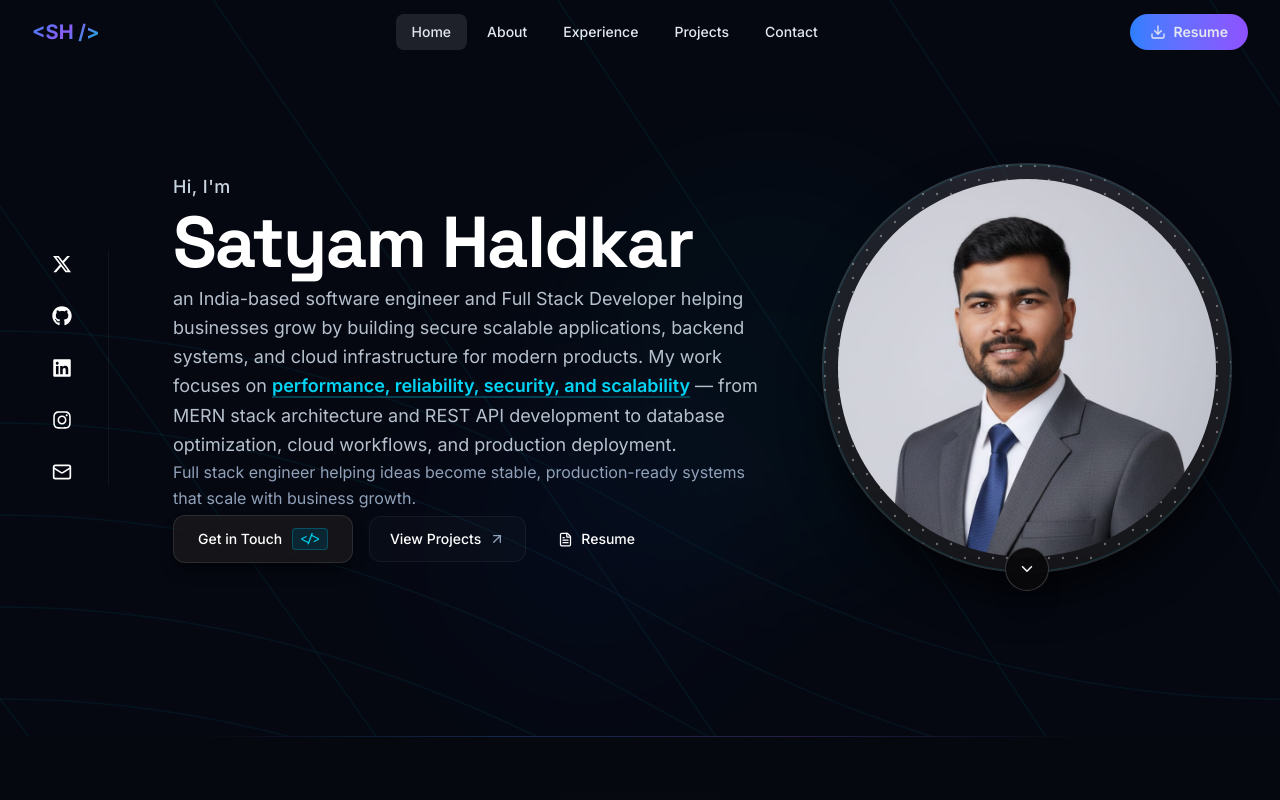
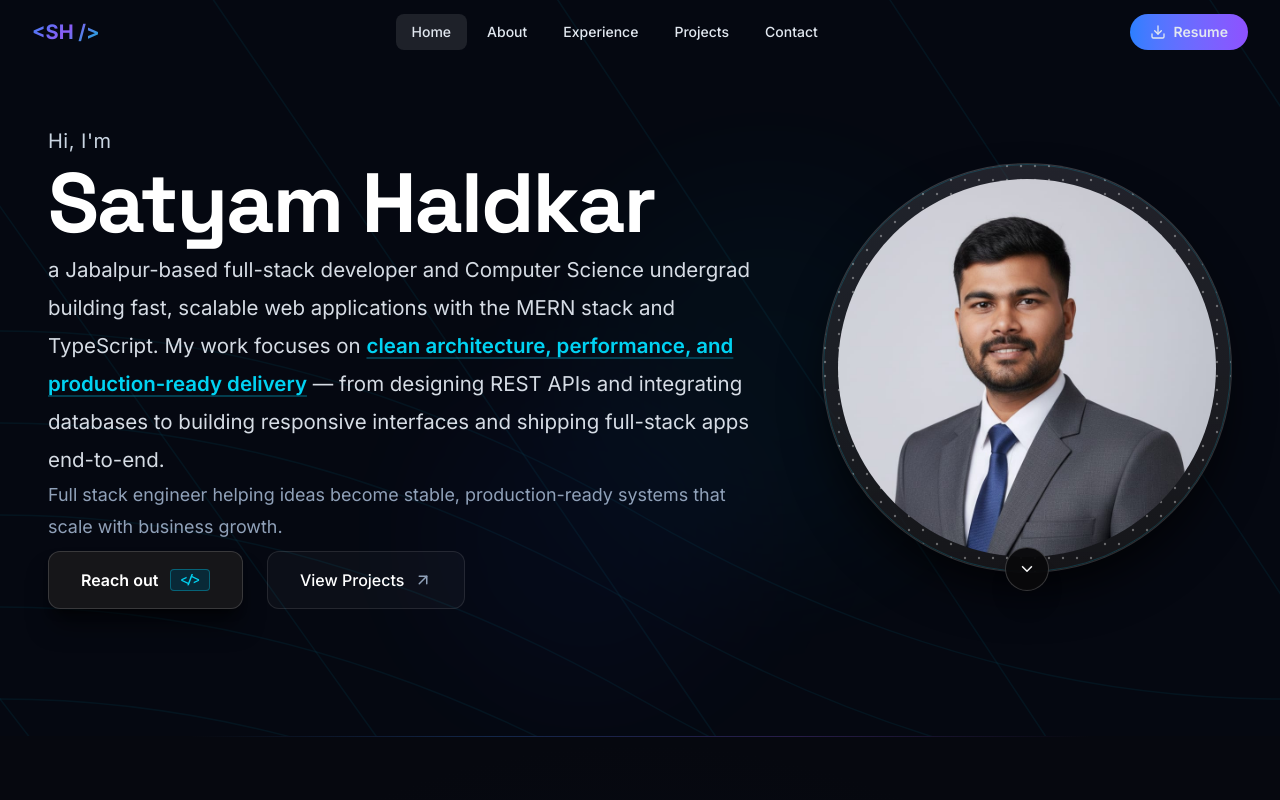
Before and after one commit to satyam18x/Portfolio, a Next.js app: page / in a window 1280 px wide. Shown: the top 800 px of the page. Built offline with nearby package versions, Linux system fonts and the light colour scheme.

Commit message:
hero section

```diff
--- a/src/components/Hero.tsx
+++ b/src/components/Hero.tsx
@@ -1,8 +1,7 @@
 "use client";
 
 import { motion } from "framer-motion";
-import { Mail, ChevronDown, Code, ArrowUpRight, FileText } from "lucide-react";
-import { FaGithub, FaLinkedin, FaInstagram, FaXTwitter, FaTelegram } from "react-icons/fa6";
+import { ChevronDown, ArrowUpRight } from "lucide-react";
 import Image from "next/image";
 import Link from "next/link";
 import { personalInfo } from "@/data/portfolio";
@@ -14,14 +13,6 @@ const fadeUp = (delay = 0) => ({
 });
 
 export default function Hero() {
-  const socialLinks = [
-    { icon: FaXTwitter, href: personalInfo.twitter || "https://x.com", label: "X / Twitter" },
-    { icon: FaGithub, href: personalInfo.github, label: "GitHub" },
-    { icon: FaLinkedin, href: personalInfo.linkedin, label: "LinkedIn" },
-    { icon: FaInstagram, href: "https://instagram.com", label: "Instagram" },
-    { icon: Mail, href: `mailto:${personalInfo.email}`, label: "Email" },
-  ];
-
   return (
     <section
       id="home"
@@ -59,116 +50,64 @@ export default function Hero() {
         <div className="absolute bottom-10 left-1/3 w-80 h-80 bg-blue-600/10 rounded-full blur-3xl pointer-events-none" />
       </div>
 
-      <div className="relative w-full max-w-7xl mx-auto px-5 sm:px-8 lg:px-12 flex flex-col lg:flex-row items-center gap-12 lg:gap-16">
-        {/* ── Left Social Vertical Sidebar (Desktop) ── */}
-        <motion.div
-          {...fadeUp(0.1)}
-          className="hidden md:flex lg:flex flex-col items-center gap-6 pr-4 lg:pr-8 border-r border-white/5"
-        >
-          {socialLinks.map((s, idx) => (
-            <motion.a
-              key={idx}
-              href={s.href}
-              target="_blank"
-              rel="noopener noreferrer"
-              aria-label={s.label}
-              whileHover={{ scale: 1.15, x: 2 }}
-              className="text-slate-400 hover:text-cyan-400 transition-colors p-1"
-            >
-              <s.icon size={20} />
-            </motion.a>
-          ))}
-        </motion.div>
-
+      <div className="relative w-full max-w-7xl mx-auto px-5 sm:px-8 lg:px-12 flex flex-col-reverse lg:flex-row items-center justify-between gap-12 lg:gap-16">
         {/* ── Main Content Area (Text) ── */}
-        <div className="flex-1 text-left">
+        <div className="flex-1 text-left max-w-3xl lg:max-w-4xl">
           <motion.p
-            {...fadeUp(0.15)}
-            className="text-base sm:text-lg font-medium text-slate-300 mb-2 tracking-wide"
+            {...fadeUp(0.1)}
+            className="text-lg sm:text-xl font-normal text-slate-300 mb-3 tracking-wide"
           >
             Hi, I&apos;m
           </motion.p>
 
           <motion.h1
-            {...fadeUp(0.25)}
-            className="text-5xl sm:text-6xl md:text-7xl font-extrabold text-white tracking-tight leading-[1.08] mb-6"
+            {...fadeUp(0.2)}
+            className="text-6xl sm:text-7xl lg:text-[5.25rem] font-bold text-white tracking-tight leading-[1.04] mb-8"
             style={{ fontFamily: "var(--font-display)" }}
           >
             {personalInfo.name}
           </motion.h1>
 
           <motion.p
-            {...fadeUp(0.35)}
-            className="text-base sm:text-lg text-slate-300/90 leading-relaxed max-w-2xl mb-4 font-normal"
+            {...fadeUp(0.3)}
+            className="text-lg sm:text-xl lg:text-[1.28rem] text-slate-200/95 leading-[1.8] sm:leading-[1.85] mb-7 sm:mb-9 font-normal"
           >
-            an India-based software engineer and Full Stack Developer helping businesses grow by
-            building secure scalable applications, backend systems, and cloud infrastructure for modern
-            products. My work focuses on{" "}
+            a Jabalpur-based full-stack developer and Computer Science undergrad building fast, scalable web applications with the MERN stack and TypeScript. My work focuses on{" "}
             <span className="text-cyan-400 font-semibold underline decoration-cyan-500/30 decoration-2 underline-offset-4">
-              performance, reliability, security, and scalability
+              clean architecture, performance, and production-ready delivery
             </span>{" "}
-            — from MERN stack architecture and REST API development to database optimization,
-            cloud workflows, and production deployment.
+            — from designing REST APIs and integrating databases to building responsive interfaces and shipping full-stack apps end-to-end.
           </motion.p>
 
           <motion.p
-            {...fadeUp(0.45)}
-            className="text-sm sm:text-base text-slate-400 leading-relaxed max-w-2xl mb-8"
+            {...fadeUp(0.4)}
+            className="text-base sm:text-lg lg:text-[1.12rem] text-slate-400 leading-[1.8] mb-10 sm:mb-12 font-normal"
           >
-            Full stack engineer helping ideas become stable, production-ready systems that scale with
-            business growth.
+            Full stack engineer helping ideas become stable, production-ready systems that scale with business growth.
           </motion.p>
 
           {/* ── Action Buttons ── */}
           <motion.div
-            {...fadeUp(0.55)}
-            className="flex flex-wrap items-center gap-4 pt-1"
+            {...fadeUp(0.5)}
+            className="flex flex-wrap items-center gap-5 sm:gap-6 pt-2"
           >
             <Link
               href="/#contact"
-              className="group inline-flex items-center gap-2.5 bg-zinc-900/90 hover:bg-zinc-800 text-white font-medium text-sm px-6 py-3 rounded-xl border border-white/10 hover:border-cyan-400/50 transition-all duration-200 shadow-lg shadow-black/40 hover:shadow-cyan-500/10"
+              className="group inline-flex items-center gap-3 bg-zinc-900/95 hover:bg-zinc-800 text-white font-semibold text-base px-7 py-3.5 sm:px-8 sm:py-4 rounded-xl border border-white/15 hover:border-cyan-400/60 transition-all duration-200 shadow-xl shadow-black/50 hover:shadow-cyan-500/15"
             >
-              <span>Get in Touch</span>
-              <span className="text-cyan-400 text-xs font-mono bg-cyan-950/60 border border-cyan-500/30 px-1.5 py-0.5 rounded">
+              <span>Reach out</span>
+              <span className="text-cyan-400 text-xs font-mono bg-cyan-950/70 border border-cyan-500/40 px-2 py-0.5 rounded">
                 &lt;/&gt;
               </span>
             </Link>
 
             <Link
               href="/projects"
-              className="inline-flex items-center gap-2 text-slate-300 hover:text-white font-medium text-sm px-5 py-3 rounded-xl border border-white/5 hover:border-white/20 bg-white/[0.02] hover:bg-white/[0.05] transition-all"
+              className="inline-flex items-center gap-2.5 text-slate-200 hover:text-white font-medium text-base px-7 py-3.5 sm:px-8 sm:py-4 rounded-xl border border-white/10 hover:border-white/25 bg-white/[0.03] hover:bg-white/[0.07] transition-all"
             >
               <span>View Projects</span>
-              <ArrowUpRight size={16} className="text-slate-400" />
+              <ArrowUpRight size={18} className="text-slate-400 group-hover:text-white transition-colors" />
             </Link>
-
-            <a
-              href="/resume.pdf"
-              download="Satyam_Haldkar_Resume.pdf"
-              className="inline-flex items-center gap-2 text-slate-400 hover:text-cyan-300 font-medium text-sm px-4 py-3 transition-colors"
-            >
-              <FileText size={15} />
-              <span>Resume</span>
-            </a>
-          </motion.div>
-
-          {/* ── Mobile Social Bar ── */}
-          <motion.div
-            {...fadeUp(0.65)}
-            className="flex md:hidden items-center gap-5 mt-8 pt-6 border-t border-white/10"
-          >
-            {socialLinks.map((s, idx) => (
-              <a
-                key={idx}
-                href={s.href}
-                target="_blank"
-                rel="noopener noreferrer"
-                aria-label={s.label}
-                className="text-slate-400 hover:text-cyan-400 transition-colors p-1"
-              >
-                <s.icon size={19} />
-              </a>
-            ))}
           </motion.div>
         </div>
 
```
